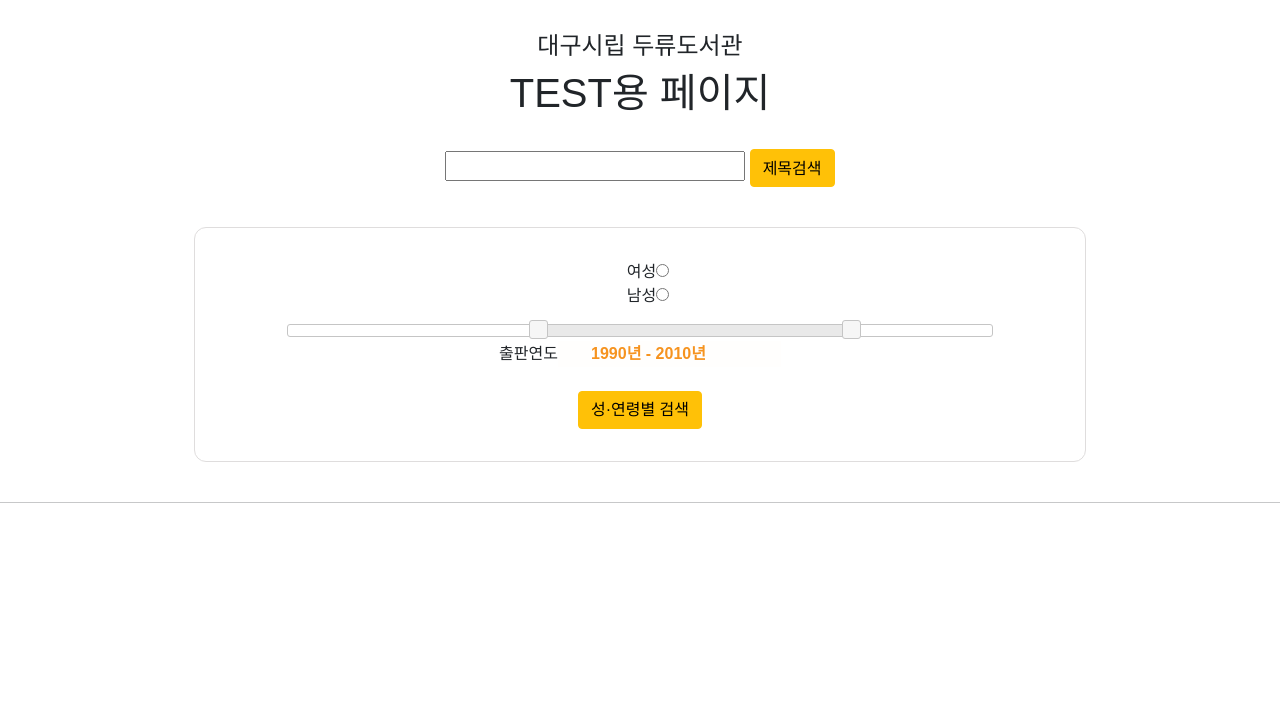
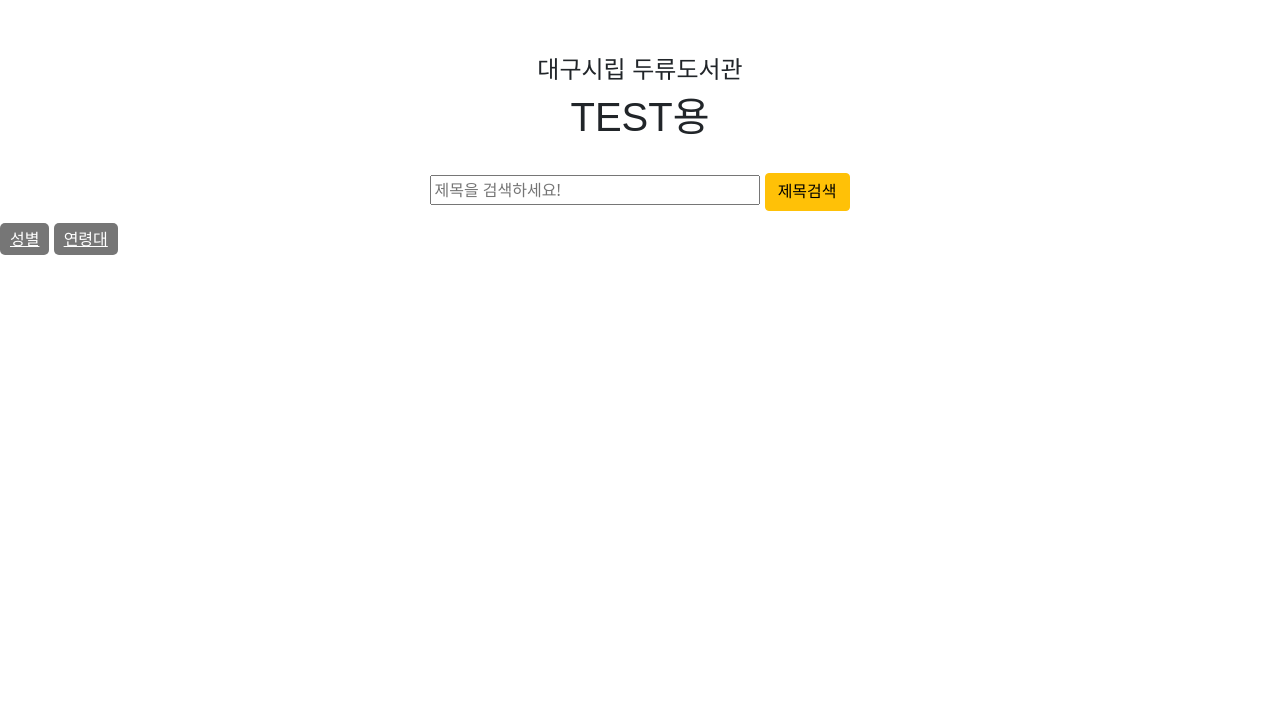
Before and after one commit to dmswl0311/library-AI-web-project, a Django app: page /test/ in a window 1280 px wide. Shown: the top 702 px of the page. After the commit the page ends 255 px from the top, so only its background shows below. Run offline with Django 3.2, Linux system fonts and the light colour scheme; data that the repository does not hold is empty; some libraries are stand-ins or nearby versions; some web fonts are replaced.

Commit message:
test.html 버튼 수정

```diff
--- a/library_project/settings.py
+++ b/library_project/settings.py
@@ -23,7 +23,7 @@ BASE_DIR = Path(__file__).resolve().parent.parent
 # SECURITY WARNING: keep the secret key used in production secret!
 # SECRET_KEY = '%d9721na+4ysg3=v484xfjd=y_i$o#)$-_&9smlo&&eqqif83-'
 
-SECRET_KEY ='%d9721na+4ysg3=v484xfjd=y_i$o#)$-_&9smlo&&eqqif83-'
+SECRET_KEY = '%d9721na+4ysg3=v484xfjd=y_i$o#)$-_&9smlo&&eqqif83-'
 # SECURITY WARNING: don't run with debug turned on in production!
 DEBUG = False
 
@@ -58,7 +58,7 @@ ROOT_URLCONF = 'library_project.urls'
 TEMPLATES = [
     {
         'BACKEND': 'django.template.backends.django.DjangoTemplates',
-        'DIRS': ['templates'],
+        'DIRS': [],
         'APP_DIRS': True,
         'OPTIONS': {
             'context_processors': [
--- a/mainapp/templates/index.html
+++ b/mainapp/templates/index.html
@@ -184,7 +184,7 @@
     <center>
         <form action="{%url 'search'%}" method="get">
             <input type="text" name='search' style="width: 300px;">
-            <input type="submit" value='제목검색' id='name_serach' class="btn btn-warning" class="nanumsquare">
+            <input type="submit" value='제목검색' id='name_serach' class="btn btn-warning nanumsquare">
         </form>
     </center>
     <br>
--- a/mainapp/templates/search.html
+++ b/mainapp/templates/search.html
@@ -70,10 +70,10 @@
     </center>
     <br>
     <!-- 제목통합검색 -->
-    <center class="nanumsquare">
+    <center>
         <form action="{%url 'search'%}" method="get">
-            <input type="text" name='search' style="width: 300px;">
-            <input type="submit" value='제목검색' id='name_serach' class="btn btn-warning">
+            <input type="text" name='search' style="width: 300px;" placeholder="제목을 검색하세요!">
+            <input type="submit" value='제목검색' id='name_serach' class="btn btn-warning nanumsquare">
         </form>
     </center>
     <br>
--- a/mainapp/templates/test.html
+++ b/mainapp/templates/test.html
@@ -27,13 +27,120 @@
     .UhBeeSeulvely {
         font-family: 'UhBeeSeulvely', sans-serif !important;
     }
+
+    /* grid */
+    .middle-left {
+        outline: 1px solid #9F9F9F;
+        position: absolute;
+        display: flex;
+        top: 9rem;
+        width: 30%;
+        height: 40%;
+    }
+
+    .middle-right {
+        position: absolute;
+        display: flex;
+        top: 9rem;
+        right: 10rem;
+        width: 50rem;
+        height: 40%;
+    }
+
+    .middle-right-1 {
+        outline: 1px solid #9F9F9F;
+        width: 48rem;
+        height: 140px;
+    }
+
+    .middle-right-2 {
+        outline: 1px solid #9F9F9F;
+        margin-top: 16px;
+        width: 48rem;
+        height: 140px;
+    }
+
+    /* .header_style {
+        background-image: url('index_image.jpg');
+        width: 100%;
+        height: auto;
+    } */
+
+    .dropDown {
+        position: relative;
+        display: inline-block;
+        *display: inline;
+        *zoom: 1;
+    }
+
+    .btn_drop {
+        background: #767676;
+        color: #fff;
+        padding: 5px 10px;
+        border-radius: 5px;
+    }
+
+    .dropBox {
+        position: absolute;
+        z-index: 1;
+        height: 0;
+        overflow: hidden;
+        width: 250px;
+    }
+
+    .dropBox.on {
+        height: auto;
+        padding: 10px 0;
+        border: 1px solid #ddd;
+        background: #fff;
+    }
+
+    .dropBox ul li:hover,
+    .dropBox ul li.on {
+        background: #eee;
+    }
+
+    .dropBox ul li label,
+    .dropBox ul li a {
+        display: block;
+        padding: 0 10px;
+    }
+
+    .dropBox ul li label input {
+        margin-right: 5px;
+    }
+
+    .btn_save {
+        display: block;
+        margin: 10px auto 0;
+        border: 1px solid #ccc;
+        padding: 5px;
+    }
+
+    .btn_close {
+        display: block;
+        height: 0;
+        overflow: hidden;
+    }
+
+    .on .btn_close,
+    .on .btn_close_check {
+        position: fixed;
+        z-index: -1;
+        left: 0;
+        top: 0;
+        width: 100%;
+        height: 100%;
+        cursor: default;
+        text-indent: -99999px;
+    }
 </style>
 
 <head>
     <meta charset="UTF-8">
     <meta name="viewport"
         content="width=device-width, initial-scale=1.0,user-scalable=no,minimum-scale=1.0,maximum-scale=1.0">
-    <title>TEST</title>
+    <title>테스트페이지</title>
     <link rel=" shortcut icon" href="{% static 'img/favicon.ico' %}" />
     <script src="//ajax.googleapis.com/ajax/libs/jquery/1.10.2/jquery.min.js"></script>
     <link href="https://cdn.jsdelivr.net/npm/bootstrap@5.0.0-beta1/dist/css/bootstrap.min.css" rel="stylesheet"
@@ -45,6 +152,8 @@
     <!-- <link rel="stylesheet" href="/resources/demos/style.css"> -->
     <!-- Font -->
     <link rel="stylesheet" type="text/css" href="https://cdn.rawgit.com/moonspam/NanumSquare/master/nanumsquare.css">
+    <!-- Font awsome -->
+    <link href="//maxcdn.bootstrapcdn.com/font-awesome/4.1.0/css/font-awesome.min.css" rel="stylesheet">
     <script src="https://code.jquery.com/jquery-1.12.4.js"></script>
     <script src="https://code.jquery.com/ui/1.12.1/jquery-ui.js"></script>
     <script>
@@ -66,6 +175,7 @@
 
             updateSliderFields();
         });
+
     </script>
 
     <STYLE>
@@ -133,185 +243,131 @@
                     subM.style.display = 'none';
             }
         }
+        function alertt(form) {
+            if (!jQuery('input[name="gender"]:checked').val()) {
+                alert('성별을 선택해주세요');
+                return false;
+            }
+        }
+
     </SCRIPT>
 </head>
 
 <body>
+    <header class='header_style'>
+        <br>
         <center style="margin-top: 2rem;" class="UhBeeSeulvely">
             <h4>대구시립 두류도서관</h4>
-        <h1>TEST용 페이지</h1>
+            <h1>TEST용</h1>
         </center>
         <br>
         <!-- 제목통합검색 -->
         <center>
+            <div>
                 <form action="{%url 'search'%}" method="get">
-            <input type="text" name='search' style="width: 300px;">
-            <input type="submit" value='제목검색' id='name_serach' class="btn btn-warning">
+                    <input type="text" name='search' style="width: 330px;" placeholder="제목을 검색하세요!">
+                    <input type="submit" value='제목검색' id='name_serach' class="btn btn-warning nanumsquare">
                 </form>
+            </div>
         </center>
-    <br>
-    <center>
-        <div class="container nanumsquare">
-            <div class="row row-cols-1" style="width:80%; border: 1px solid rgb(223, 221, 221); border-radius: 12px;">
-                <!-- 성연령별 -->
-                <div class=" col">
-                    <FORM NAME="myForm" method="GET" action="{%url 'search_result'%}" style="margin-left: 1rem;">
-                        <!--대분류1-->
-                        <label for="0" style="margin-top: 2rem;">여성</label><INPUT TYPE="radio" NAME="gender"
-                            ONCLICK="toggleShow(this)" value="F" id="0">
-                        <!--하위 분류1-->
-                        <DIV ID="subCats0" CLASS="subCats">
-                            <!--하위 분류2-->
-                            <label for="10">10대 이하</label><INPUT TYPE="checkbox" NAME="age[]"
-                                ONCLICK="toggleShow2(this)" value='10' id='10'>
+
+        <!-- Select Drop Down -->
+        <div class="dropDown">
+            <a href="#" class="btn_drop">성별</a>
+            <div class="dropBox">
+                <ul style="list-style-type:none;">
+                    <FORM method="GET" action="{%url 'search_result'%}">
+                        <li><label for="0" style="margin-top: 2rem;">여성</label><INPUT TYPE="radio" NAME="gender"
+                                value="F" id="0" ONCLICK="toggleShow2(this)"></li>
+                        <li><label for="1">남성</label><INPUT TYPE="radio" id='1' NAME="gender" value='M'
+                                ONCLICK="toggleShow3(this)"></li>
+                </ul>
+                <a class="btn_close">Close</a>
+            </div>
+        </div>
+        <!-- //Select Drop Down -->
+
+        <!-- Checkbox Drop Down -->
+        <div class="dropDown">
+            <a class="btn_drop">연령대</a>
+            <div class="dropBox">
+                <ul style="list-style-type:none;">
+                    <li class="check_all"><label><input type="checkbox">All</label></li>
+                    <li><label for="10">10대 이하</label><INPUT TYPE="checkbox" NAME="age[]" ONCLICK="toggleShow2(this)"
+                            value='10' id='10'>
                         <div id="sub10" Class="sub">
                             <label for="101">과학</label><INPUT TYPE="checkbox" NAME="category_name[]" value="과학"
                                 id="101">
-                                <label for="102">만화/오락</label><INPUT TYPE="checkbox" NAME="category_name[]"
-                                    value="만화/오락" id="102">
-                                <label for="103">청소년교육</label><INPUT TYPE="checkbox" NAME="category_name[]"
-                                    value="청소년교육" id="103">
+                            <label for="102">만화/오락</label><INPUT TYPE="checkbox" NAME="category_name[]" value="만화/오락"
+                                id="102">
+                            <label for="103">청소년교육</label><INPUT TYPE="checkbox" NAME="category_name[]" value="청소년교육"
+                                id="103">
                         </div>
-                            <label for="20">20대</label><INPUT TYPE="checkbox" NAME="age[]" id='20' value='20'
+                    </li>
+                    <li><label for="20">20대</label><INPUT TYPE="checkbox" NAME="age[]" id='20' value='20'
                             ONCLICK="toggleShow2(this)">
                         <div id="sub20" Class="sub">
-                                <label for="201">문학/여행</label><INPUT TYPE="checkbox" NAME="category_name[]"
-                                    value='문학/여행' id='201'>
+                            <label for="201">문학/여행</label><INPUT TYPE="checkbox" NAME="category_name[]" value='문학/여행'
+                                id='201'>
                             <label for="202">소설</label><INPUT TYPE="checkbox" NAME="category_name[]" value='소설'
                                 id='202'>
                             <label for="203">자기계발/창업</label><INPUT TYPE="checkbox" NAME="category_name[]"
                                 value='자기계발/창업' id='203'>
                         </div>
-                            <label for="30">30대</label><INPUT TYPE="checkbox" NAME="age[]" id='30' value='30'
+                    </li>
+                    <li><label for="30">30대</label><INPUT TYPE="checkbox" NAME="age[]" id='30' value='30'
                             ONCLICK="toggleShow2(this)">
                         <div id="sub30" Class="sub">
-                                <label for="301">만화/오락</label><INPUT TYPE="checkbox" NAME="category_name[]"
-                                    value="만화/오락" id="301">
-                                <label for="302">문학/여행</label><INPUT TYPE="checkbox" NAME="category_name[]"
-                                    value='문학/여행' id='302'>
-                                <label for="303">청소년교육</label><INPUT TYPE="checkbox" NAME="category_name[]"
-                                    value="청소년교육" id='303'>
+                            <label for="301">만화/오락</label><INPUT TYPE="checkbox" NAME="category_name[]" value="만화/오락"
+                                id="301">
+                            <label for="302">문학/여행</label><INPUT TYPE="checkbox" NAME="category_name[]" value='문학/여행'
+                                id='302'>
+                            <label for="303">청소년교육</label><INPUT TYPE="checkbox" NAME="category_name[]" value="청소년교육"
+                                id='303'>
                         </div>
-                            <label for="40">40대</label><INPUT TYPE="checkbox" NAME="age[]" id='40' value='40'
+                    </li>
+                    <li><label for="40">40대</label><INPUT TYPE="checkbox" NAME="age[]" id='40' value='40'
                             ONCLICK="toggleShow2(this)">
                         <div id="sub40" Class="sub">
-                                <label for="401">만화/오락</label><INPUT TYPE="checkbox" NAME="category_name[]"
-                                    value="만화/오락" id="401">
-                                <label for="402">문학/여행</label><INPUT TYPE="checkbox" NAME="category_name[]"
-                                    value='문학/여행' id='402'>
-                                <label for="403">청소년교육</label><INPUT TYPE="checkbox" NAME="category_name[]"
-                                    value="청소년교육" id='403'>
+                            <label for="401">만화/오락</label><INPUT TYPE="checkbox" NAME="category_name[]" value="만화/오락"
+                                id="401">
+                            <label for="402">문학/여행</label><INPUT TYPE="checkbox" NAME="category_name[]" value='문학/여행'
+                                id='402'>
+                            <label for="403">청소년교육</label><INPUT TYPE="checkbox" NAME="category_name[]" value="청소년교육"
+                                id='403'>
                         </div>
-                            <label for="50">50대</label><INPUT TYPE="checkbox" NAME="age[]" id='50' value='50'
+                    </li>
+                    <li> <label for="50">50대</label><INPUT TYPE="checkbox" NAME="age[]" id='50' value='50'
                             ONCLICK="toggleShow2(this)">
                         <div id="sub50" Class="sub">
-                                <label for="501">문학/여행</label><INPUT TYPE="checkbox" NAME="category_name[]"
-                                    value='문학/여행' id='501'>
+                            <label for="501">문학/여행</label><INPUT TYPE="checkbox" NAME="category_name[]" value='문학/여행'
+                                id='501'>
                             <label for="502">소설</label><INPUT TYPE="checkbox" NAME="category_name[]" value='소설'
                                 id='502'>
                             <label for="503">자기계발/창업</label><INPUT TYPE="checkbox" NAME="category_name[]"
                                 value='자기계발/창업' id='503'>
                         </div>
-                            <label for="60">60대 이상</label><INPUT TYPE="checkbox" NAME="age[]" id='60' value='60'
+                    </li>
+                    <li><label for="60">60대 이상</label><INPUT TYPE="checkbox" NAME="age[]" id='60' value='60'
                             ONCLICK="toggleShow2(this)">
                         <div id="sub60" Class="sub">
-                                <label for="601">만화/오락</label><INPUT TYPE="checkbox" NAME="category_name[]"
-                                    value="만화/오락" id='601'>
-                                <label for="602">문학/여행</label><INPUT TYPE="checkbox" NAME="category_name[]"
-                                    value='문학/여행' id='602'>
-                                <label for="603">청소년교육</label><INPUT TYPE="checkbox" NAME="category_name[]"
-                                    value="청소년교육" id='603'>
+                            <label for="601">만화/오락</label><INPUT TYPE="checkbox" NAME="category_name[]" value="만화/오락"
+                                id='601'>
+                            <label for="602">문학/여행</label><INPUT TYPE="checkbox" NAME="category_name[]" value='문학/여행'
+                                id='602'>
+                            <label for="603">청소년교육</label><INPUT TYPE="checkbox" NAME="category_name[]" value="청소년교육"
+                                id='603'>
                         </div>
-                        </DIV>
-                        <BR>
-                        <!--대분류2-->
-                        <label for="1">남성</label><INPUT TYPE="radio" id='1' NAME="gender" ONCLICK="toggleShow(this)"
-                            value='M'>
-                        <BR>
-                        <!--하위 분류2-->
-                        <DIV ID="subCats1" CLASS="subCats">
-                            <label for="10">10대 이하</label><INPUT TYPE="checkbox" NAME="age[]" id='10'
-                                ONCLICK="toggleShow3(this)" value='10'>
-                            <!--하위 분류-->
-                            <div id="subM10" Class="subM">
-                                <label for="1101">청소년교육</label><INPUT TYPE="checkbox" NAME="category_name[]"
-                                    value="청소년교육" id='1101'>
-                                <label for="1102">만화/오락</label><INPUT TYPE="checkbox" NAME="category_name[]"
-                                    value="만화/오락" id='1102'>
-                                <label for="1103">과학</label><INPUT TYPE="checkbox" NAME="category_name[]" value="과학"
-                                    id='1103'>
-                            </div>
-                            <label for="20">20대</label><INPUT TYPE="checkbox" NAME="age[]" id='20'
-                                ONCLICK="toggleShow3(this)" value='20'>
-                            <div id="subM20" Class="subM">
-                                <label for="1201">자기계발/창업</label><INPUT TYPE="checkbox" NAME="category_name[]"
-                                    value="자기계발/창업" id='1201'>
-                                <label for="1202">문학/여행</label><INPUT TYPE="checkbox" NAME="category_name[]"
-                                    value="문학/여행" id='1202'>
-                                <label for="1203">취미/생활/IT</label><INPUT TYPE="checkbox" NAME="category_name[]"
-                                    value="취미/생활/IT" id='1203'>
-                            </div>
-                            <label for="30">30대</label><INPUT TYPE="checkbox" NAME="age[]" id='30'
-                                ONCLICK="toggleShow3(this)" value='30'>
-                            <div id="subM30" Class="subM">
-                                <label for="1301">자기계발/창업</label><INPUT TYPE="checkbox" NAME="category_name[]"
-                                    value="자기계발/창업" id='1301'>
-                                <label for="1302">문학/여행</label><INPUT TYPE="checkbox" NAME="category_name[]"
-                                    value="문학/여행" id='1302'>
-                                <label for="1303">취미/생활/IT</label><INPUT TYPE="checkbox" NAME="category_name[]"
-                                    value="취미/생활/IT" id='1303'>
-                            </div>
-                            <label for="40">40대</label><INPUT TYPE="checkbox" NAME="age[]" id='40'
-                                ONCLICK="toggleShow3(this)" value='40'>
-                            <div id="subM40" Class="subM">
-                                <label for="1401">자기계발/창업</label><INPUT TYPE="checkbox" NAME="category_name[]"
-                                    value="자기계발/창업" id="1401">
-                                <label for="1402">청소년교육</label><INPUT TYPE="checkbox" NAME="category_name[]"
-                                    value="청소년교육" id="1402">
-                                <label for="1403">만화/오락</label><INPUT TYPE="checkbox" NAME="category_name[]"
-                                    value="만화/오락" id="1403">
-                            </div>
-                            <label for="50">50대</label><INPUT TYPE="checkbox" NAME="age[]" id='50'
-                                ONCLICK="toggleShow3(this)" value='50'>
-                            <div id="subM50" Class="subM">
-                                <label for="1501">문학/여행</label><INPUT TYPE="checkbox" NAME="category_name[]"
-                                    value="문학/여행" id='1501'>
-                                <label for="1502">자기계발/창업</label><INPUT TYPE="checkbox" NAME="category_name[]"
-                                    value="자기계발/창업" id='1502'>
-                                <label for="1503">취미/생활/IT</label><INPUT TYPE="checkbox" NAME="category_name[]"
-                                    value="취미/생활/IT" id='1503'>
-                            </div>
-                            <label for="60">60대 이상</label><INPUT TYPE="checkbox" NAME="age[]" id='60' value='60'
-                                ONCLICK="toggleShow3(this)">
-                            <div id="subM60" Class="subM">
-                                <label for="1601">문학/여행</label><INPUT TYPE="checkbox" NAME="category_name[]"
-                                    value="문학/여행" id='1601'>
-                                <label for="1602">세계사/역사</label><INPUT TYPE="checkbox" NAME="category_name[]"
-                                    value="세계사/역사" id='1602'>
-                                <label for="1603">자기계발/창업</label><INPUT TYPE="checkbox" NAME="category_name[]"
-                                    value="자기계발/창업" id='1603'>
-                            </div>
-                        </DIV>
-                </div>
-                <!-- 출판연도 -->
-                <div class="col">
-                    <div id="slider-range" style="margin-left: 5rem; margin-right: 5rem;">
-                    </div>
-                    <center style="margin-top: 0.3rem;">
-                        출판연도<input type="text" style="background-color: #f5aa0902;" id="amount" readonly
-                            aria-valuemin="" />
-                    </center>
-                    <input type="hidden" id="from" name="year1" />
-                    <input type="hidden" id="to" name="year2" /><br>
-                    <input type="submit" value="성·연령별 검색" id="search_button" class="btn btn-warning"
-                        style="margin-bottom: 2rem;">
+                    </li>
+                </ul>
+                <a href="#" class="btn_save">Save</a>
+                <a href="#" class="btn_close_check">Close</a>
                 </FORM>
             </div>
         </div>
-        </div>
-    </center>
-    <br>
-    <hr>
+        <!-- //Checkbox Drop Down -->
+
+
         <!-- 책 리스트 -->
         <div class="container nanumsquare" style="margin-top: 5%;">
             <center>
@@ -347,7 +403,62 @@
                 </div>
             </center>
         </div>
-
+        <script>
+            $(".btn_drop").click(function () {
+                $(this).next().toggleClass("on");
+                return false;
+            });
+            $(".btn_save,.btn_close,.btn_close_check").click(function () {
+                $(this).parent().removeClass("on");
+                return false;
+            });
+            $(".dropBox ul li a").click(function () {
+                $(this).parent().parent().parent().removeClass("on").prev(".btn_drop").text($(this).text());
+                return false;
+            });
+            $(".dropBox ul li label").click(function () {
+                if ($(this).children("input").is(':checked')) {
+                    $(this).parent().addClass("on");
+                } else {
+                    $(this).parent().removeClass("on");
+                }
+                if (!$(this).children("input").is(":checked")) {
+                    $(this).parent().siblings("li.check_all").removeClass("on").find("input").prop("checked", false);
+                }
+                else {
+                    var li_nav = $(this).parent().parent().children("li");
+                    if (li_nav.not(".check_all").find("input:checked").size() == li_nav.size() - 1) {
+                        $(this).parent().siblings("li.check_all").addClass("on").find("input").prop("checked", true);
+                    }
+                }
+            });
+            $(".dropBox ul li.check_all label").click(function () {
+                if ($(this).children("input").is(":checked")) {
+                    $(this).parent().siblings("li").addClass("on").find("input").prop("checked", true);
+                }
+                else {
+                    $(this).parent().siblings("li").removeClass("on").find("input[type=checkbox]").prop("checked", false);
+                }
+            });
+            $(".btn_save,.btn_close_check").click(function () {
+                if ($(this).siblings("ul").find("li.check_all").children().children("input").is(":checked")) {
+                    $(this).parent().prev(".btn_drop").text("All");
+                }
+                else {
+                    var input_checked = $(this).siblings("ul").find("input:checked");
+                    if ((input_checked.size()) > 1) {
+                        $(this).parent().prev(".btn_drop").text(input_checked.first().parent().text() + " 외" + (input_checked.size() - 1));
+                    }
+                    else if (($(this).siblings("ul").find("input:checked").size()) == 1) {
+                        $(this).parent().prev(".btn_drop").text(input_checked.first().parent().text());
+                    }
+                    else {
+                        $(this).parent().prev(".btn_drop").text("Select(Checkbox)");
+                    }
+                }
+                return false;
+            });
+        </script>
 </body>
 
 </html>
```
Lines whose indentation alone changed are shown as unchanged.
